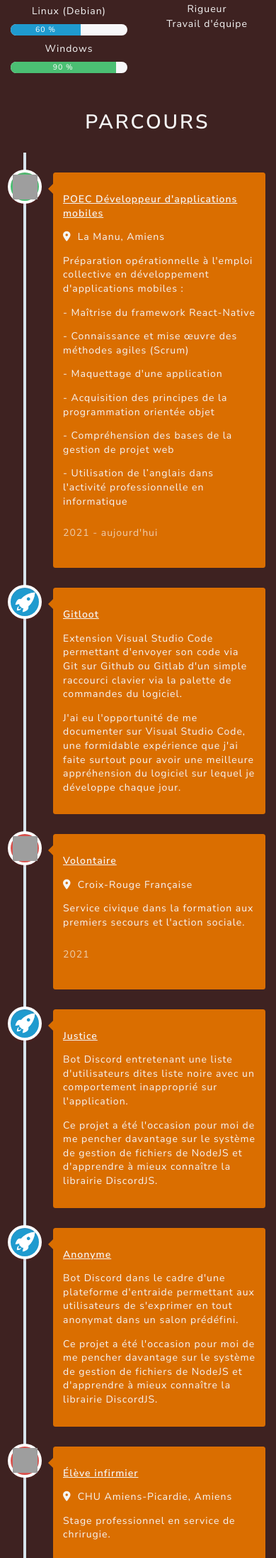
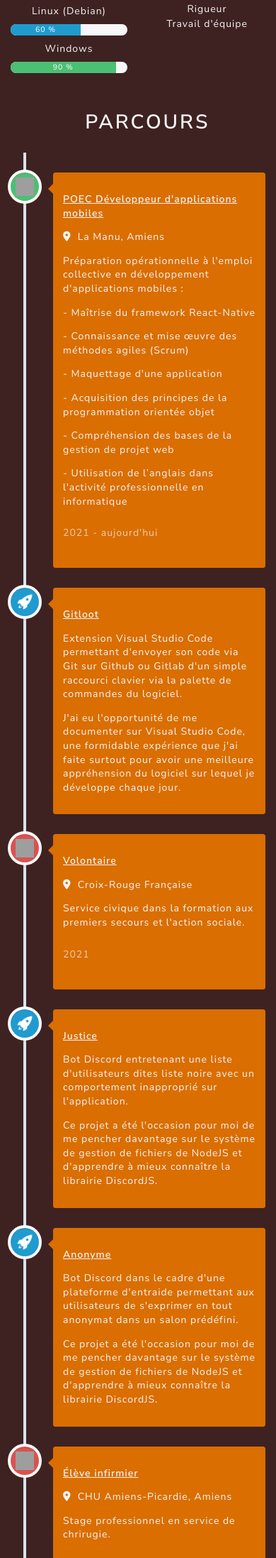
Before and after one commit to Loot1/Old-Portfolio, a PHP site: page / in a window 390 px wide. Shown: the part 1753-3948 px from the top of the page at 71% size. Run offline with PHP 8.4, Linux system fonts and the light colour scheme; some libraries are stand-ins or nearby versions; grey boxes are pictures that could not be loaded.

Commit message:
Fix responsive icons

```diff
--- a/index.html
+++ b/index.html
@@ -303,10 +303,6 @@
           </div>
         </div>
       </div>
-      <br/>
-      <br/>
-      <br/>
-      <br/>
     </section>
     <section id="volunteering">
       <div class="row">
--- a/style.css
+++ b/style.css
@@ -85,8 +85,8 @@
 
 #cd-timeline .cd-timeline-block .cd-timeline-img img {
     display: block;
-    width: 35px;
-    height: 35px;
+    width: 65%;
+    height: 65%;
     position: relative;
 }
 
```
